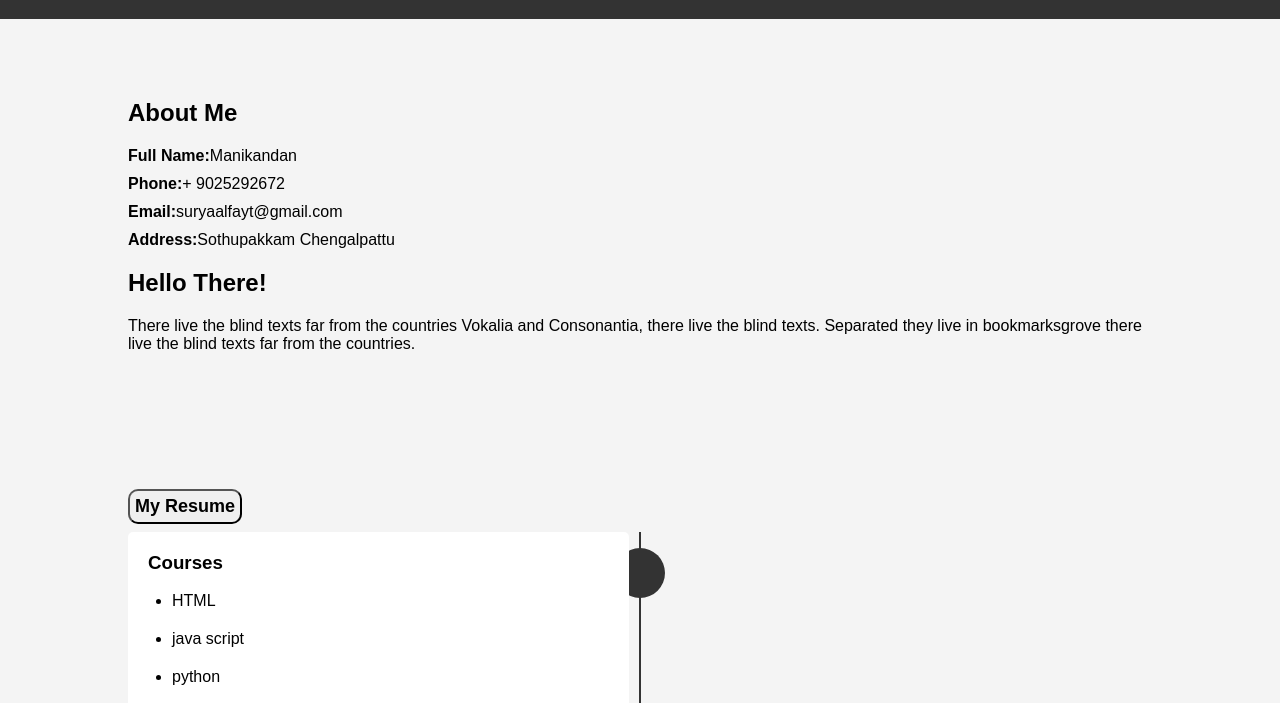
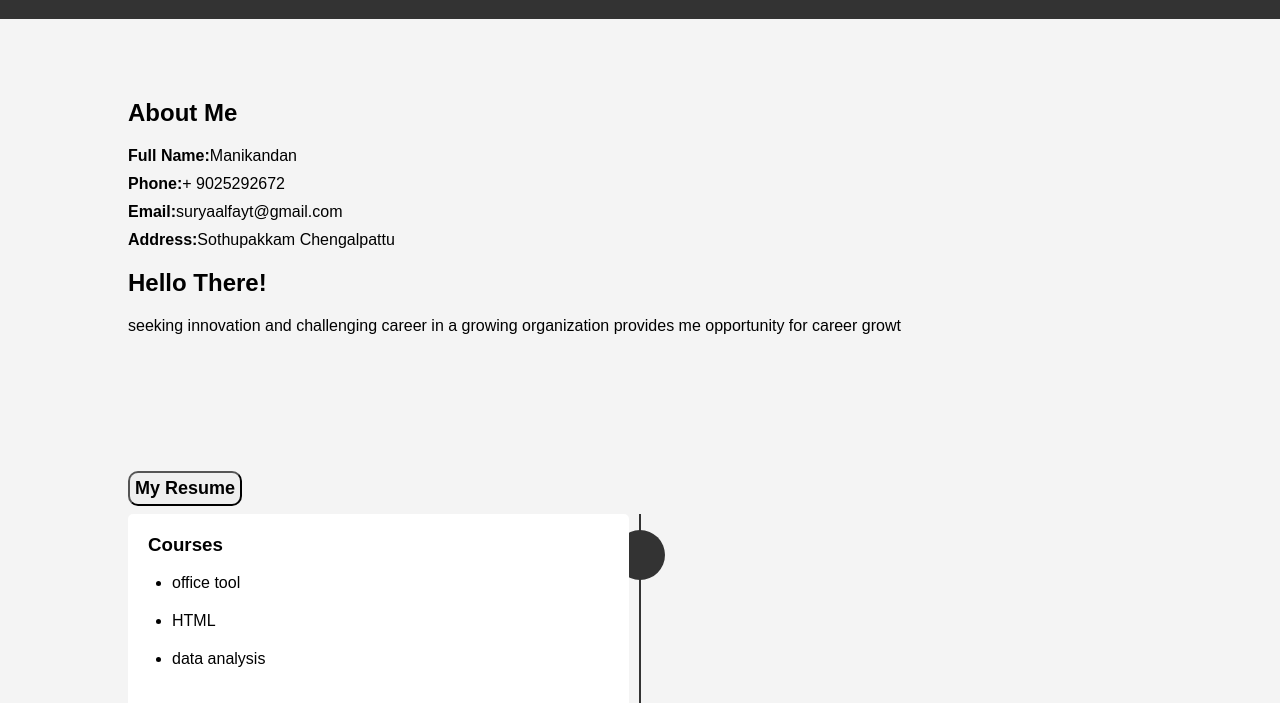
Before and after one commit to manikandan274/digital_protfolio_, a plain HTML site: page index.html in a window 1280 px wide. Shown: the part 244-947 px from the top of the page. Drawn offline with Linux system fonts and the light colour scheme.

Commit message:
Update index.html

```diff
--- a/index.html
+++ b/index.html
@@ -29,15 +29,15 @@
                 </div>
                 <div class="col-md-8">
                     <h2>Hello There!</h2>
-                    <p>There live the blind texts far from the countries Vokalia and Consonantia, there live the blind texts. Separated they live in bookmarksgrove there live the blind texts far from the countries.</p>
-                </div>
-            </div>
+                    <p> seeking innovation and challenging career in a growing organization provides me opportunity for career growt
+
+            </d</div>
         </div>
     </section>
 
     <section id="resume">
         <div class="container">
-            <button class=" btn btn-primary"><a Resme=".pdf">My Resume</a></button>
+            <button class=" btn btn-primary"><a href="Resume.jpg">My Resume</a></button>
             <div class="row">
                 <div class="col-md-12">
                     <ul class="timeline">
@@ -46,10 +46,10 @@
                             <div class="timeline-panel">
                                 <h3>Courses</h3>
                                 <ul>
+                                    <li>office tool</li>
                                     <li>HTML</li>
-                                    <li>java script</li>
-                                    <li>python</li>
-                                    <li>data structure</li>
+                                    <li>data analysis</li>
+
                                 </ul>
                             </div>
                         </li>
```
